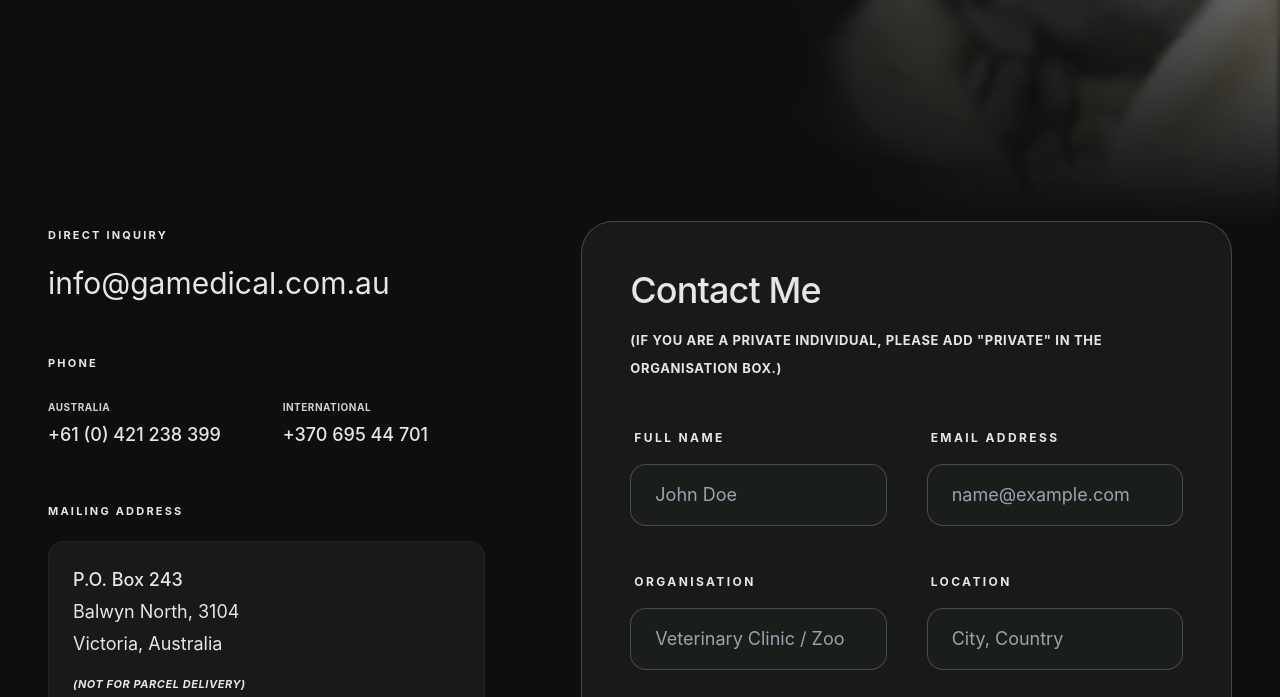
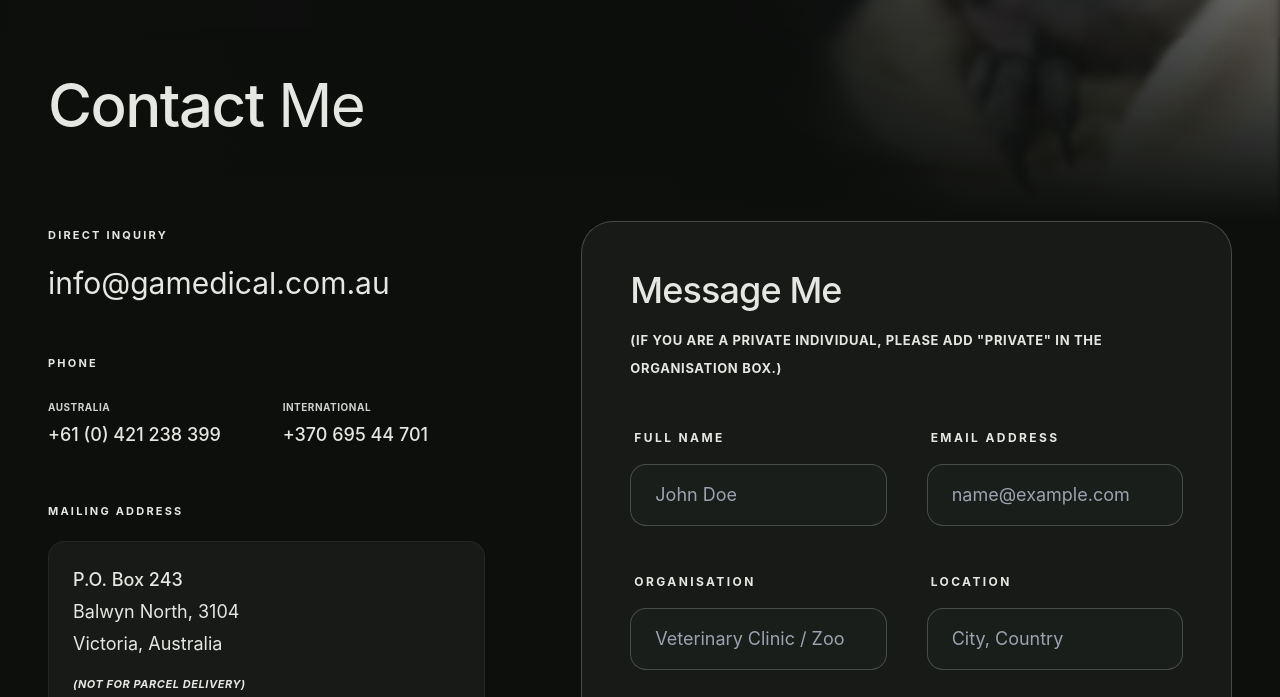
Before and after one commit to ExxonExxon/ga-veterinary-web, a website built with Vite: page src/contact.html in a window 1280 px wide. Shown: the part 103-800 px from the top of the page. Built offline with nearby package versions, Linux system fonts and the light colour scheme.

Commit message:
Add 'Contact Me' hero heading to contact page

```diff
--- a/src/contact.html
+++ b/src/contact.html
@@ -203,7 +203,7 @@
 
  <div class="relative z-10 max-w-7xl mx-auto px-6 md:px-12 w-full pt-64 md:pt-52 text-center md:text-left">
  <div class="max-w-3xl">
-
+   <h1 class="text-4xl md:text-6xl font-medium text-content tracking-tight leading-tight">Contact <span class="text-content font-normal">Me</span></h1>
  </div>
  </div>
  </header>
@@ -290,7 +290,7 @@
  <!-- Right: Form -->
  <div class="lg:col-span-7 bg-surface rounded-[2rem] p-8 md:p-12 border border-white/20 shadow-sm">
  <div class="mb-10 text-center lg:text-left">
- <h2 class="text-4xl font-medium text-content tracking-tight mb-4">Contact Me</h2>
+ <h2 class="text-4xl font-medium text-content tracking-tight mb-4">Message Me</h2>
  <p class="text-[13px] text-content font-bold uppercase tracking-wider">
  (If you are a private individual, please add "private" in the Organisation box.)
  </p>
```
